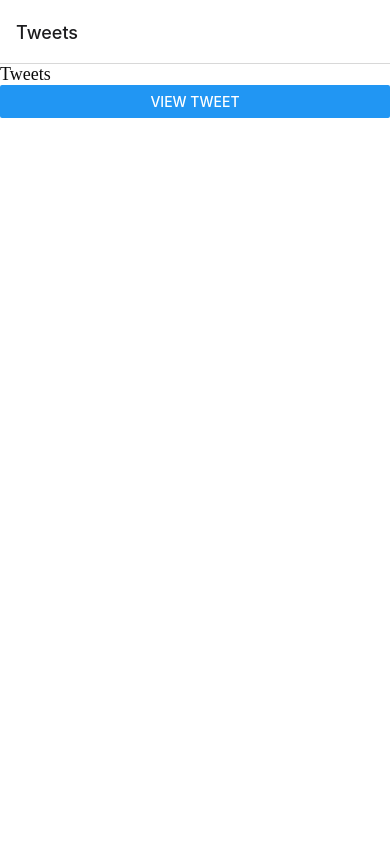
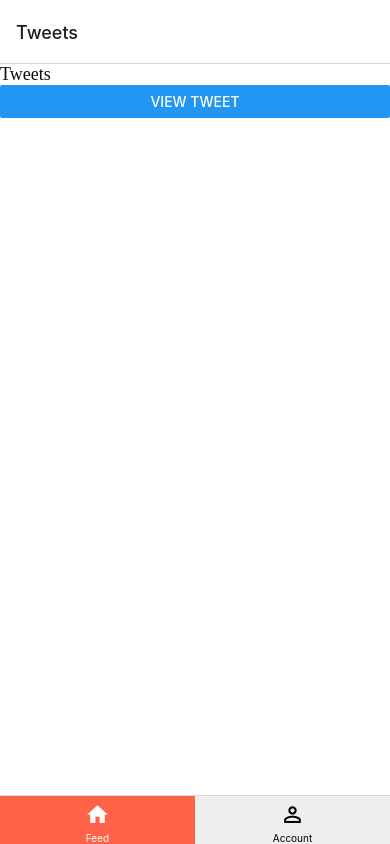
Before and after one commit to Shahriyar-Hosen/Native-Demo-Project, a React Native app: screen / in a window 390 px wide. Built offline with nearby package versions, Linux system fonts and the light colour scheme.

Commit message:
Nesting Navigators

```diff
--- a/App.tsx
+++ b/App.tsx
@@ -1,30 +1,36 @@
 /**
  * @format
  */
-import {NavigationContainer, useNavigation} from '@react-navigation/native';
+import {createBottomTabNavigator} from '@react-navigation/bottom-tabs';
+import {
+  NavigationContainer,
+  ParamListBase,
+  RouteProp,
+} from '@react-navigation/native';
 import {createNativeStackNavigator} from '@react-navigation/native-stack';
 import React from 'react';
+import Icon from 'react-native-vector-icons/MaterialCommunityIcons';
+
 import {Button} from 'react-native';
 import {AppText, Screen} from './app/Components/common';
-
-const Link = () => {
-  const navigation = useNavigation();
-  return (
-    <Button
-      title="View Tweet"
-      onPress={() => navigation.navigate('TweetsDetails')}
-    />
-  );
-};
 
 const Tweets = ({navigation}) => (
   <Screen>
     <AppText>Tweets</AppText>
-    <Link />
+    <Button
+      title="View Tweet"
+      onPress={() => navigation.navigate('TweetsDetails', {id: 513})}
+    />
   </Screen>
 );
 
-const TweetsDetails = () => (
+const TweetsDetails = ({route}) => (
+  <Screen>
+    <AppText>TweetsDetails {route.params.id}</AppText>
+  </Screen>
+);
+
+const Account = () => (
   <Screen>
     <AppText>TweetsDetails</AppText>
   </Screen>
@@ -39,10 +45,53 @@
   </Stack.Navigator>
 );
 
+const Tab = createBottomTabNavigator();
+
+const TabNavigator = () => {
+  const tabBarIcons = ({
+    route,
+    focused,
+    color,
+    size,
+  }: {
+    route: RouteProp<ParamListBase, string>;
+    focused: boolean;
+    color: string;
+    size: number;
+  }): JSX.Element => {
+    let iconName =
+      (route.name === 'Feed'
+        ? focused
+          ? 'home'
+          : 'home-outline'
+        : focused
+        ? 'account'
+        : 'account-outline') || '';
+
+    return <Icon name={iconName} size={size} color={color} />;
+  };
+
+  return (
+    <Tab.Navigator
+      screenOptions={({route}) => ({
+        tabBarActiveBackgroundColor: 'tomato',
+        tabBarActiveTintColor: 'white',
+        tabBarInactiveBackgroundColor: '#eee',
+        tabBarInactiveTintColor: 'black',
+        tabBarIcon: ({focused, color, size}) =>
+          tabBarIcons({route, focused, color, size}),
+        headerShown: false,
+      })}>
+      <Tab.Screen name="Feed" component={StackNavigator} />
+      <Tab.Screen name="Account" component={Account} />
+    </Tab.Navigator>
+  );
+};
+
 const App = () => {
   return (
     <NavigationContainer>
-      <StackNavigator />
+      <TabNavigator />
     </NavigationContainer>
   );
 };
--- a/package.json
+++ b/package.json
@@ -11,6 +11,7 @@
   },
   "dependencies": {
     "@react-native-community/geolocation": "^3.0.5",
+    "@react-navigation/bottom-tabs": "^6.5.4",
     "@react-navigation/native": "^6.1.3",
     "@react-navigation/native-stack": "^6.9.9",
     "@types/react-native-vector-icons": "^6.4.13",
```
Also changed, not shown: 2 other files (tests, documents, lock files or other folders).
